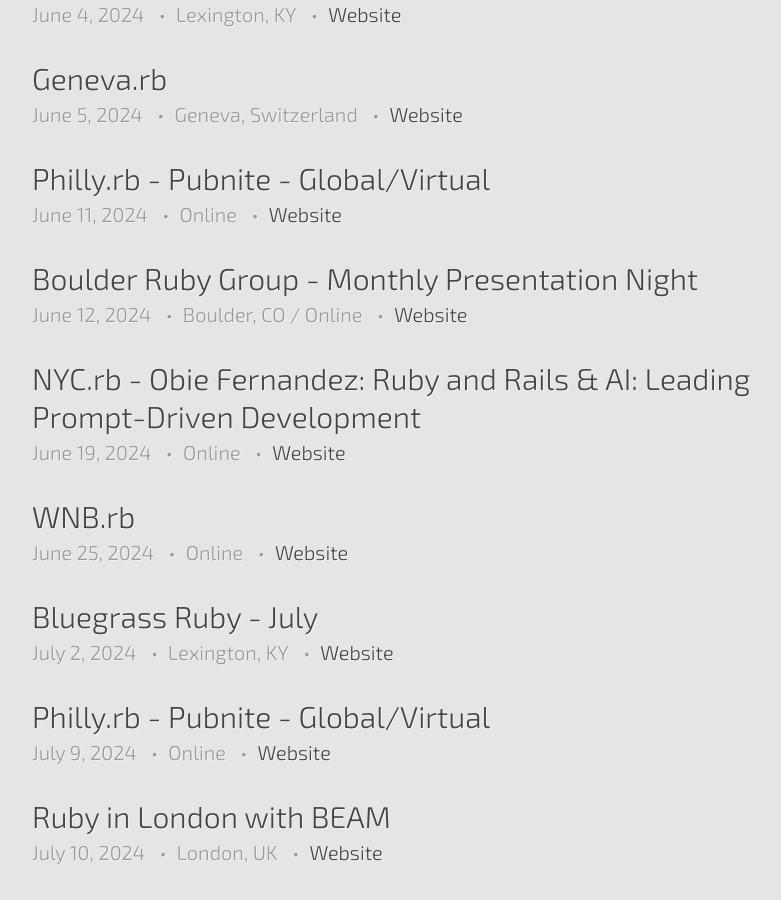
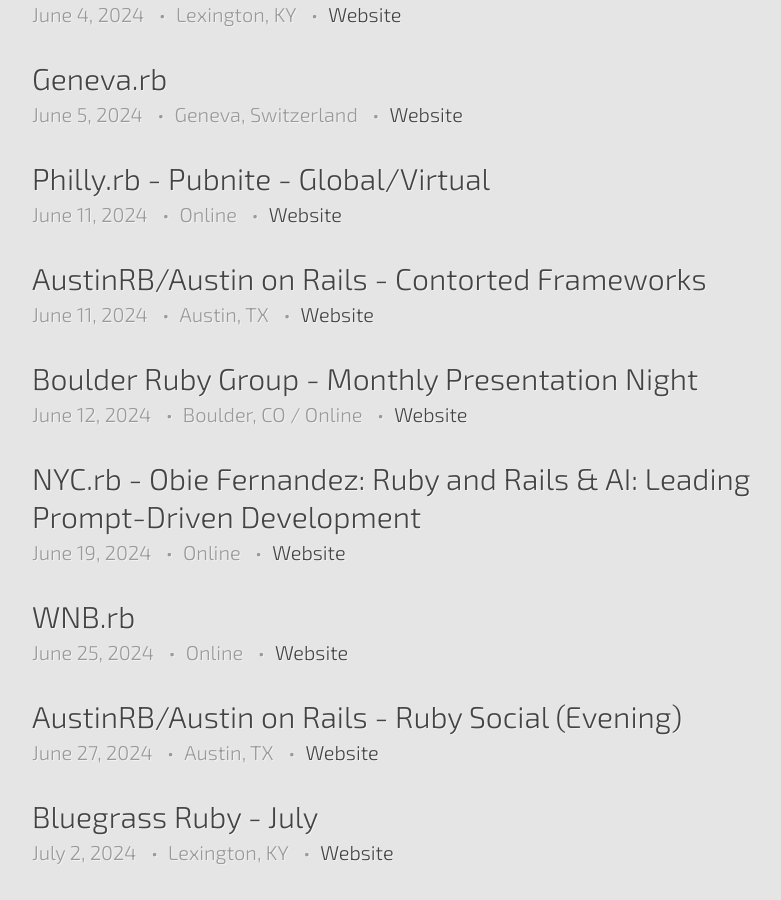
Before and after one commit to ruby-conferences/ruby-conferences.github.io, a Jekyll site: the page built from meetups/index.html, in a window 1280 px wide and 900 px high, scrolled down 1640 px. Shown: the whole window, without its empty margins (208-989 px from the left). Built offline with Jekyll 4.4.1, drawn with Linux system fonts in a browser that asks for light colours.

Commit message:
adding meetup info AustinRB/Austin On Rails for the month of June (#630)

```diff
--- a/_data/meetups.yml
+++ b/_data/meetups.yml
@@ -697,3 +697,17 @@
   start_time: 18:00:00 BRT
   end_time: 22:00:00 BRT
   url: http://frevoonrails.com.br/posts,/events/2024/05/10/encontro-de-maio-2024/
+
+- name: AustinRB/Austin on Rails - Contorted Frameworks
+  location: Austin, TX
+  date: 2024-06-11
+  start_time: 18:30:00 CDT
+  end_time: 20:30:00 CDT
+  url: https://www.meetup.com/austinrb/events/297610742/
+
+- name: AustinRB/Austin on Rails - Ruby Social (Evening)
+  location: Austin, TX
+  date: 2024-06-27
+  start_time: 18:30:00 CDT
+  end_time: 20:30:00 CDT
+  url: https://www.meetup.com/austinrb/events/300256966/
```
